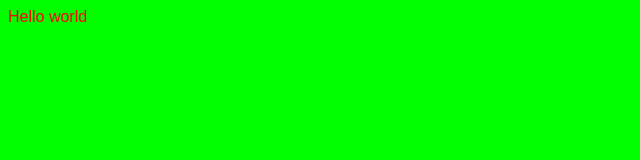
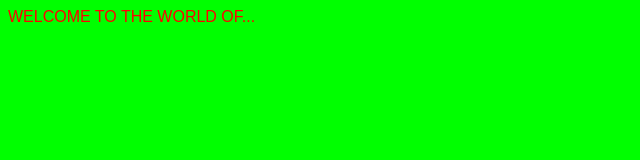
Before and after one commit to CharlieCheeese/html-half-term-project, a plain HTML site: page index.html in a window 1280 px wide. Shown: the whole page, without its empty margins (0-640 px from the left). Drawn offline with Linux system fonts and the light colour scheme.

Commit message:
Update index.html

```diff
--- a/index.html
+++ b/index.html
@@ -9,7 +9,7 @@
 </head>
 
 <body>
-  Hello world
+  WELCOME TO THE WORLD OF...
   <script src="script.js"></script>
 
 
```
